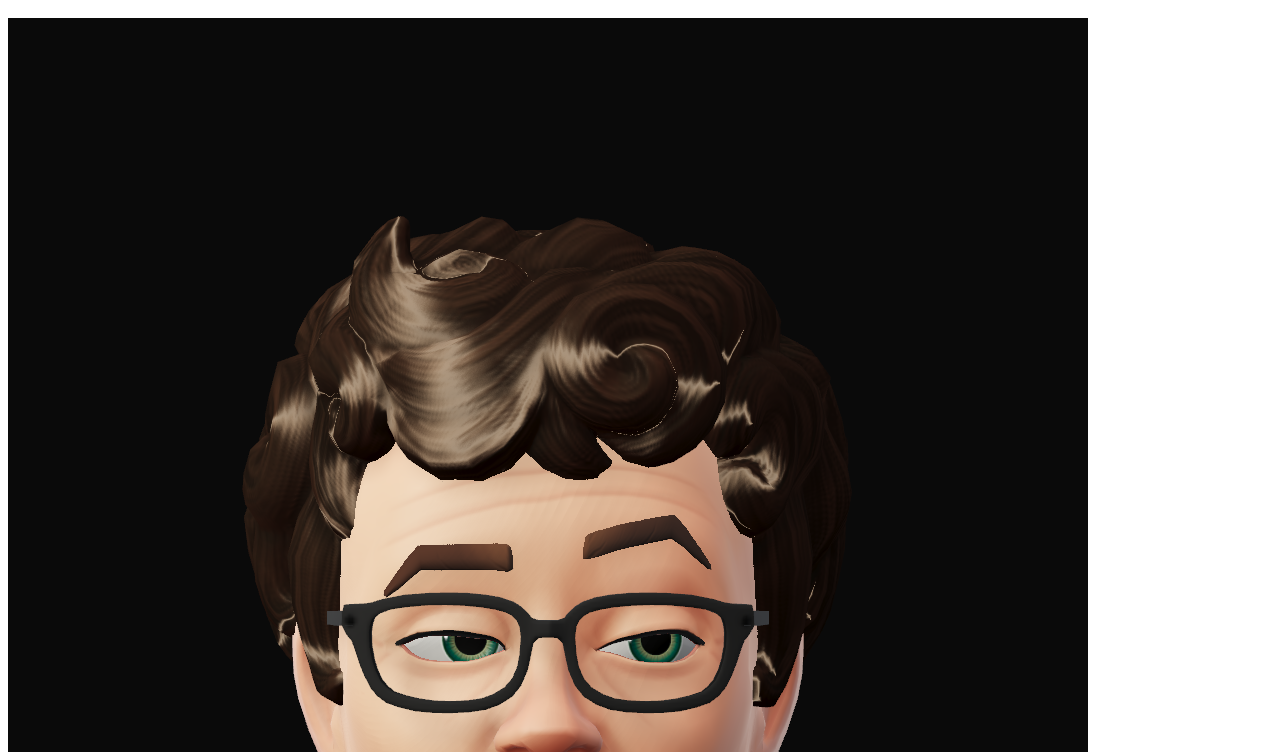
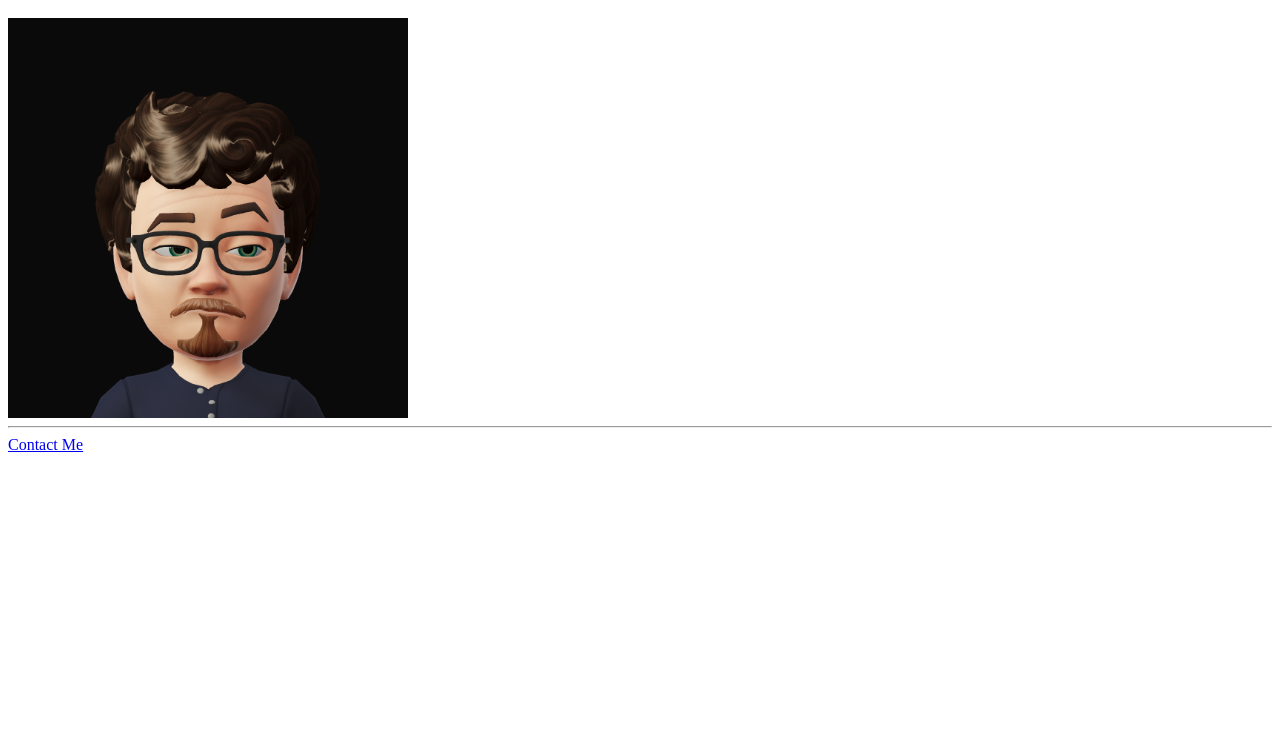
Before and after one commit to SarEnderTarkanson/complete-web-development-bootcamp, a plain HTML site: page 4 - Multi-page-websites/4.1 Webpages/index.html in a window 1280 px wide. Shown: the part 48-800 px from the top of the page. Drawn offline with Linux system fonts and the light colour scheme.

Commit message:
added some basic style to the image element

```diff
--- a/4 - Multi-page-websites/4.1 Webpages/index.html
+++ b/4 - Multi-page-websites/4.1 Webpages/index.html
@@ -1,8 +1,10 @@
 <h1>Welcome to My Website!</h1>
 
-<a href="./public/about.html"
-  ><img src="./assets/images/Profile_Picture.png" alt="My Picture"
-/></a>
+<img
+  src="./assets/images/Profile_Picture.png"
+  alt="My Picture"
+  style="width: 400px; height: 400px"
+/>
 
 <hr />
 
```
